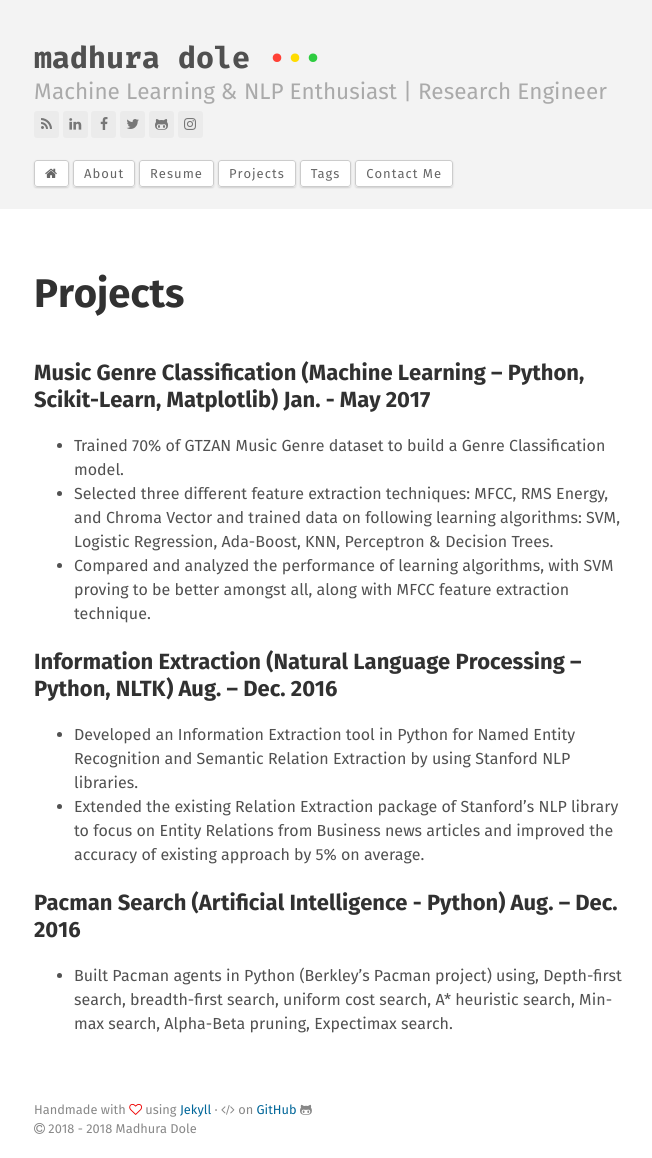
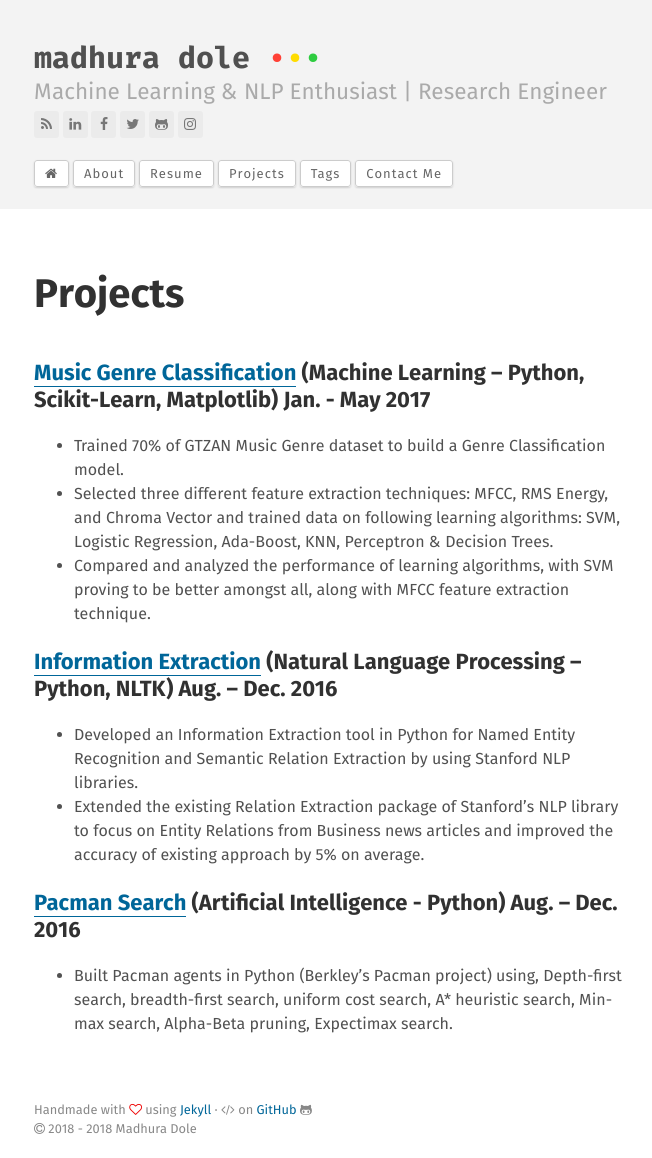
Before and after one commit to madhuradole/madhuradole.github.io, a Jekyll site: the page built from projects.md, in a window 1280 px wide. Shown: the whole page, without its empty margins (306-958 px from the left). Built offline with Jekyll 4.4.1, drawn with Linux system fonts in a browser that asks for light colours; part of the change alters nothing that is shown.

```diff
--- a/projects.md
+++ b/projects.md
@@ -5,17 +5,17 @@ description: My Projects
 keywords: projects page, hyperlinks, my snippets
 ---
 
-##### Music Genre Classification (Machine Learning – Python, Scikit-Learn, Matplotlib)   Jan. - May 2017
+##### [Music Genre Classification](https://github.com/madhuradole/Music-Genre-Classification-Machine-Learning-) (Machine Learning – Python, Scikit-Learn, Matplotlib)   Jan. - May 2017
 
 - Trained 70% of GTZAN Music Genre dataset to build a Genre Classification model.
 - Selected three different feature extraction techniques: MFCC, RMS Energy, and Chroma Vector and trained data on following learning algorithms: SVM, Logistic Regression, Ada-Boost, KNN, Perceptron & Decision Trees.
 - Compared and analyzed the performance of learning algorithms, with SVM proving to be better amongst all, along with MFCC feature extraction technique.
 
-##### Information Extraction (Natural Language Processing – Python, NLTK)    Aug. – Dec. 2016
+##### [Information Extraction](https://github.com/madhuradole/Information-Extraction) (Natural Language Processing – Python, NLTK)    Aug. – Dec. 2016
 
 - Developed an Information Extraction tool in Python for Named Entity Recognition and Semantic Relation Extraction by using Stanford NLP libraries.
 - Extended the existing Relation Extraction package of Stanford’s NLP library to focus on Entity Relations from Business news articles and improved the accuracy of existing approach by 5% on average.
 
-##### Pacman Search (Artificial Intelligence - Python)       Aug. – Dec. 2016
+##### [Pacman Search](https://github.com/madhuradole/Artificial-Intelligence) (Artificial Intelligence - Python)       Aug. – Dec. 2016
 
 - Built Pacman agents in Python (Berkley’s Pacman project) using, Depth-first search, breadth-first search, uniform cost search, A* heuristic search, Min-max search, Alpha-Beta pruning, Expectimax search.
```
